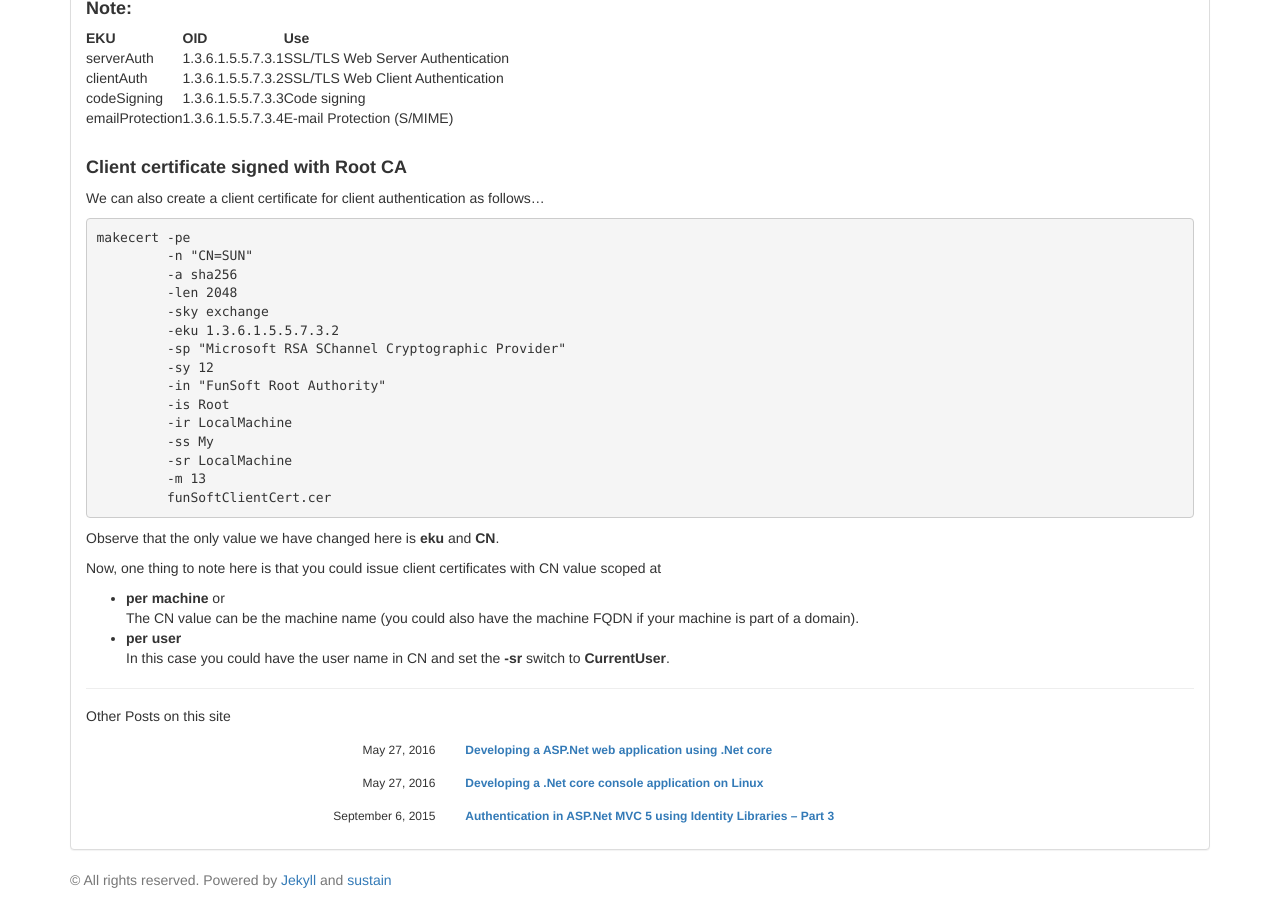
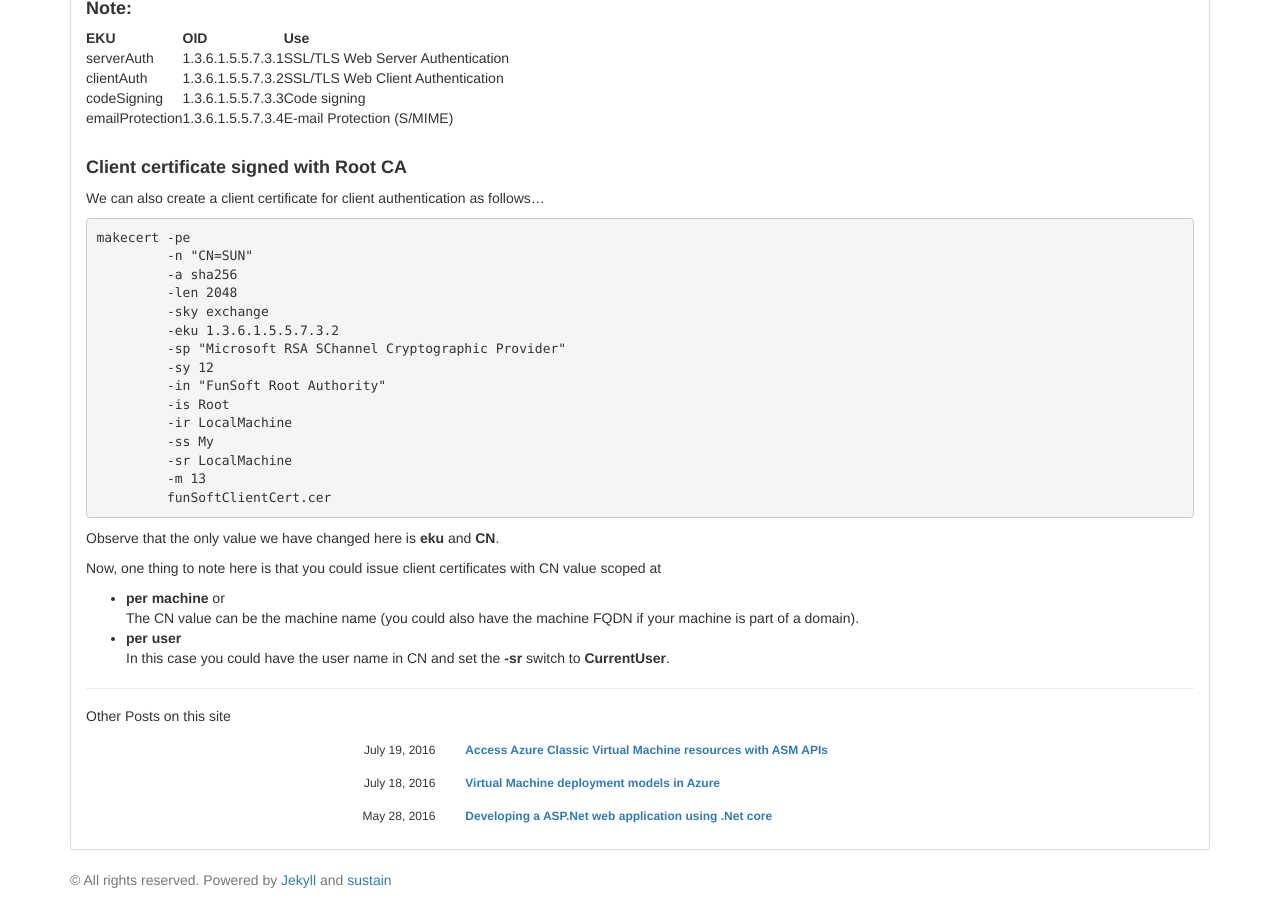
Before and after one commit to sundeepkamath/sundeepkamath.github.io.bkp, a Jekyll site: the page built from _posts/2016-03-23-creating-self-signed-certificates.markdown, in a window 1280 px wide and 900 px high, scrolled down 2252 px. Built offline with Jekyll 4.4.1, drawn with Linux system fonts in a browser that asks for light colours; nearby versions of some CDN libraries; some of the changed lines change nothing that is shown.

Commit message:
Posts migrated from wordpress

```diff
--- a/_posts/2016-05-27-developing-a-aspnet-web-application-using-net-core.md
+++ b/_posts/2016-05-28-developing-a-aspnet-web-application-using-net-core.md
@@ -1,7 +1,7 @@
 ---
 layout: post
 title:  "Developing a ASP.Net web application using .Net core"
-date:   2016-05-27 16:03:00 +0530
+date:   2016-05-28 16:03:00 +0530
 categories:
 - .Net Core
 - Linux
@@ -12,7 +12,7 @@
 - Asp.Net Core
 ---
 
-In my [earlier post](http://sundeepkamath.in/2016/05/27/developing-a-net-core-console-application-on-linux) we had seen how we can create a **console application** using the new **.Net core** libraries.
+In my [earlier post]({{site.url}}/developing-a-net-core-console-application-on-linux.html) we had seen how we can create a **console application** using the new **.Net core** libraries.
 Moving further, we'll now see how we can use the same .Net core cross platform libraries to develop and run a basic Hello World **web application** on **Linux**(I'll be using **Ubuntu 14.04** in this example).
 
 We had already installed **Visual Studio Code** and **.Net core libraries** in the earlier post.
--- /dev/null
+++ b/_posts/2016-07-19-virtual-machine-deployment-models-in-azure.md
@@ -0,0 +1,44 @@
+---
+layout: post
+title:  "Virtual Machine deployment models in Azure"
+date:   2016-07-19 04:26:00 +0530
+categories:
+- Azure
+tags:
+- ARM
+- ASM
+- Azure
+- Classic
+- Cloud
+- Resource Manager
+- Virtual Machines
+---
+
+If you have been using virtual machines in Azure for some time now, then you'll be familiar that there are basically 2 models to deploy virtual machines in Azure.
+1. Azure classic deployment model
+2. Azure Resource Manager deployment model
+
+##### Azure classic deployment model
+* This is the legacy way of deploying virtual machines.
+* It is also known as the **Azure Service Management model (ASM)**.
+* There is a **cloud service** which serves as a **container** for hosting virtual machines.
+* Azure classic portal is mainly used for deploying VMs using the Azure classic deployment model.
+* Please check the following [link](https://azure.microsoft.com/en-in/documentation/articles/resource-manager-deployment-model/) for more details on the design and architectural considerations of the classic deployment model.
+* For automation and monitoring Azure provides the following options for the classic deployment model
+  * Service Management (ASM) REST APIs
+  * Azure Powershell
+  * Azure CLI commands
+
+##### Azure Resource Manager deployment model
+* This is the new and recommended way to deploy Virtual Machines.
+* It is also known as the **Azure Resource Manager model (ARM)**.
+* One of the main features of this model is the concept of **Resource Group**.
+* You can deploy, manage, and monitor all of the services for your solution as a group, rather than handling these services individually.
+* The Resource Group helps to apply and configure **Role based access (RBAC)** at a granular level in the deployment hierarchy. This I believe is the main advantage of this model.
+* Please check the following [link](https://azure.microsoft.com/en-in/documentation/articles/resource-manager-deployment-model/) for more details on the design and architectural considerations of the Resource Manager deployment model.
+* For automation and monitoring Azure provides the following options for the classic deployment model
+  * Resource Manager (ARM) REST APIs
+  * Azure Powershell
+  * Azure CLI commands
+
+With this background in the next article I'll explain how we can use the **Azure REST APIs** for automation purposes for both the **ASM** and the **ARM** deployment models.
--- /dev/null
+++ b/_posts/2016-07-20-access-azure-classic-virtual-machine-resources-with-asm-apis.md
@@ -0,0 +1,258 @@
+---
+layout: post
+title:  "Access Azure Classic Virtual Machine resources with ASM APIs"
+date:   2016-07-20 04:26:00 +0530
+categories:
+- Azure
+tags:
+- ASM API
+- Azure
+- Automation
+- C#
+- Classic VM
+- Client Certificate
+- Cloud Service
+- make-cert
+---
+
+**Azure Classic Virtual Machines** as we know are based on the **Azure Service Management deployment model**.
+Please refer to my [earlier post]({{site.url}}/virtual-machine-deployment-models-in-azure.html) for details on this.
+
+In this post I'll be explaining the steps to use the **Azure Service Management (ASM) REST APIs** to discover as well as fetch details of Classic VMs.
+Microsoft has a well documented list of Azure APIs at this [link](https://msdn.microsoft.com/en-us/library/azure/mt420159.aspx).
+In addition to the **ASM REST APIs**, this reference also lists the APIs for **ARM REST APIs** and **Azure SDK**. I'll be covering the last 2 in future blog posts.
+
+##### Step 1: Deploy a classic VM in Azure
+For the sake of this post, I'll assume that you already have an Azure account and have deployed a classic VM.
+You may use either the [older Azure classic portal](http://manage.windowsazure.com/) or the [newer Azure portal](http://portal.azure.com) to deploy the classic VM.
+This would create both the **classic virtual machine** and a **cloud service** which acts as its container.
+I have created a classic virtual machine called **SKClassicVM** in my azure account.
+
+![Classic VM Portal View]({{site.url}}/static/img/blogs/ClassicVMPortalView.jpg)
+
+The cloud service created for the same is as follows...
+
+![Cloud Service Portal View]({{site.url}}/static/img/blogs/CloudServicePortalView.jpg)
+
+Once done, the next step would require generating a client certificate for authentication.
+
+##### Step 2: Generating a client certificate
+In order to fetch details of the classic VMs via the ASM REST APIs we would need a way to **authenticate** and for this purpose the **client certificate** is required.
+I'll show how a client certificate can be generated for this purpose using the **makecert.exe** tool. You may also use the **openssl** utility for the same.
+
+Firstly, create a Root certificate.
+{% highlight powershell %}
+makecert.exe -r
+			 -n "CN=SK Root Authority,O=FunSoft,OU=Development,L=Pune,S=MH,C=IN"
+             -pe
+             -ss Root
+             -sr CurrentUser
+             -sky signature
+             -m 12
+             -a sha256
+             -len 2048
+{% endhighlight %}
+Secondly, generate the client certificate and use the above Root certificate to sign it.
+{% highlight powershell %}
+makecert -pe
+		 -n "CN=Sundeep"
+         -a sha256
+         -len 2048
+         -sky exchange
+         -eku 1.3.6.1.5.5.7.3.2
+         -sp "Microsoft RSA SChannel Cryptographic Provider"
+         -sy 12
+         -in "SK Root Authority"
+         -is Root
+         -ir CurrentUser
+         -ss My
+         -sr CurrentUser
+         -m 13
+         SundeepClientCert.cer
+{% endhighlight %}
+This will generate a client certificate by the name **SundeepClientCert.cer** in the **My** certificate store of the Current user.
+**Note:**
+For more details on the usage of **makecert.exe** you may refer to my [earlier post]({{site.url}}/static/img/blogs/creating-self-signed-certificates/).
+
+##### Step 3: Associate the client certificate with your Azure subscription
+Now that the client certificate is ready, we need to now associate it with the Azure subscription.
+This is required so that when we try to access the **ASM REST APIs** we can furnish this **client certificate** to **identify** ourselves.
+Also note, that you might have **multiple subscriptions** associated with your Azure account, so associate this certificate with only those subscriptions whose resources (virtual machines, storage etc) you wish to access using the **ASM APIs**.
+
+To associate the client certificate you need to go to the [classic Azure portal](http://manage.windowsazure.com).
+Go to the `Settings section -> Management Certificates` tab as shown below and click on the `upload` button towards the bottom.
+
+![Azure settings page to upload certificate]({{site.url}}/static/img/blogs/CertificateAssociation.jpg)
+
+This will pop up a upload certificate dialog.
+Select your **client certificate** and select the **subscription** in the drop down below with which you wish to associate the certificate.
+
+![Upload certificate dialog]({{site.url}}/static/img/blogs/UploadCertificate.jpg)
+
+If you wish to associate this certificate with multiple subscriptions, repeat this step and associate the certificate with each subscription.
+
+
+Once you are done with this the associations would be displayed on the grid on the `Management Certificates` tab.
+With this we are now ready for the next step.
+
+##### Step 4: Prepare the data required to call the ASM REST API
+I'll be using a **C#.Net Console application** to consume the ASM REST API.
+For the sake of this post, I'll be looking to fetch details of the classic VM shown in Step 1.
+The Azure Reference documentation has an API [Get Deployment](https://msdn.microsoft.com/en-us/library/azure/ee460804.aspx) which provides the parameters required to call this API.
+There are 2 APIs listed on this link of which we'll need to use the following API.
+`https://management.core.windows.net/<subscription-id>/services/hostedservices/<cloudservice-name>/deploymentslots/<deployment-slot>`
+
+Here,
+
+|Parameter|Value|
+|:----:|:----|
+|subscription-id|This would be the subscription id of your subscription. You'll find this in the portal.|
+|cloudservice-name|This would be the name of the cloud service in which the classic VM is hosted.|
+|deployment-slot|This value would be **staging** or **production** based on your deployment|
+
+Now, in the console application, we can provide values for the parameters in the `App.config` file as follows.
+
+{% highlight C# %}
+<?xml version="1.0" encoding="utf-8" ?>
+<configuration>
+  <startup>
+    <supportedRuntime version="v4.0" sku=".NETFramework,Version=v4.5.2" />
+  </startup>
+  <appSettings>
+    <add key="subscriptionId" value="<subscription-id>"/>
+    <add key="apiVersion" value="2014-02-01"/>
+    <add key="certificateThumbprint" value="E6F9B4D8553364B55A99ADF7C29C852F86EAFEA8"/>
+    <add key="cloudServiceName" value="SKClassicVM4685"/>
+    <add key="classicDeploymentDetailURL"
+         value="https://management.core.windows.net/{0}/services/hostedservices/{1}/deploymentslots/production"/>
+  </appSettings>
+</configuration>
+{% endhighlight %}
+**Note:**
+I have not included the actual `subscriptionId` value for security reasons, but you will have to include it here.
+The `apiVersion` value is usually provided on the Azure reference documentation for each of the APIs. Use the one documented there.
+
+The `certificateThumbprint` value can be obtained as follows.
+Open the **SundeepClientCert.cer** certificate file by double clicking on it, go to the details tab and click on the `thumbprint` field.
+
+![Thumbprint value in Certificate]({{site.url}}/static/img/blogs/CertificateThumbprint.jpg)
+
+This will display the thumbprint value. Copy it and then format it to remove the spaces in between.
+This would now look like an alphanumeric value as `E6F9B4D8553364B55A99ADF7C29C852F86EAFEA8`. (This value would probably be different in your case.)
+Update the same in the `App.config` file as shown above.
+With this we now have all the parameters ready for our API consumption.
+
+##### Step 5: Consume the ASM API using the client certificate and other parameters
+
+The main method in Program.cs would consume the deployment API as follows...
+
+{% highlight C# %}
+using System;
+using System.Configuration;
+
+namespace AzureClassicVMIntegration
+{
+    class Program
+    {
+        static void Main(string[] args)
+        {
+            //This would get the client certificate from the certificate store of current user.
+            var clientCertificate = CertificateStore.GetManagementCertificateFromStore(
+                    ConfigurationManager.AppSettings[Constants.CertificateThumbprint]);
+
+            //This prepares the url for getting the deployment details of classic VM
+            string url = string.Format(ConfigurationManager.AppSettings[Constants.ClassicDeploymentDetailsUrl],
+                                        ConfigurationManager.AppSettings[Constants.SubscriptionId],
+                                        ConfigurationManager.AppSettings[Constants.CloudServiceName]);
+
+            //We pass the url along with the API version and the client certificate to get the deployment details.
+            //Client certificate is used to authenticate the request.
+            string response = AzureRestClient.executeRequest(url,
+                                ConfigurationManager.AppSettings[Constants.ApiVersion],
+                                clientCertificate);
+
+            Console.WriteLine(response);
+        }
+    }
+}
+{% endhighlight %}
+
+The code for the most part is self explanatory.
+* Fetch the client certificate from the certificate store using the certificate thumbprint.
+* Prepare the Classic VM deployment url using the various parameters.
+* Call the REST API with the client certificate and capture the response.
+
+**Note:**
+* The response of ASM APIs is xml.
+* The response of ARM APIs is json.
+
+The code snippet to fetch the client certificate from the certificate store is as follows...
+{% highlight C# %}
+using System;
+using System.Security.Cryptography.X509Certificates;
+
+namespace AzureClassicVMIntegration
+{
+    public class CertificateStore
+    {
+        public static X509Certificate GetManagementCertificateFromStore(string certificateThumbprint)
+        {
+            X509Store certStore = new X509Store(StoreName.My, StoreLocation.CurrentUser);
+            certStore.Open(OpenFlags.ReadOnly);
+
+            X509Certificate2Collection certCollection =
+                certStore.Certificates.Find(X509FindType.FindByThumbprint, certificateThumbprint, false);
+
+            certStore.Close();
+
+            if (certCollection.Count == 0)
+            {
+                throw new InvalidOperationException("The certificate with thumbprint {0} was not found in the My store of the current user");
+            }
+
+            return certCollection[0];
+        }
+    }
+}
+{% endhighlight %}
+
+Finally, the code for the REST client used to consume the API is
+
+{% highlight C# %}
+using System.IO;
+using System.Net;
+using System.Security.Cryptography.X509Certificates;
+
+namespace AzureClassicVMIntegration
+{
+    public class AzureRestClient
+    {
+        public static string executeRequest(string url, string apiVersion, X509Certificate clientCertificate)
+        {
+            HttpWebRequest request = (HttpWebRequest)HttpWebRequest.Create(url);
+
+            request.Headers.Add("x-ms-version", apiVersion);
+            request.ContentType = "application/xml";
+            request.ClientCertificates.Add(clientCertificate);
+
+            WebResponse response = request.GetResponse();
+            string responseContent = string.Empty;
+
+            using (Stream responseStream = response.GetResponseStream())
+                using (StreamReader sr = new StreamReader(responseStream))
+                {
+                    responseContent = sr.ReadToEnd();
+                }
+
+            return responseContent;
+        }
+    }
+}
+{% endhighlight %}
+Once you get the response, you can parse the xml and extract the relevant data from it.
+You may also download the source code for this from my [github repository](https://github.com/sundeepkamath/AzureClassicVMIntegration).
+
+In this post I have just shown one instance of how you can consume the ASM based REST APIs for classic VMs.
+Do explore the Azure Reference documentation which lists a number of other APIs that can be used. In all cases the code remains the same, only the REST API url and its dependent parameters would change.
+
+Hope this was useful!
```
